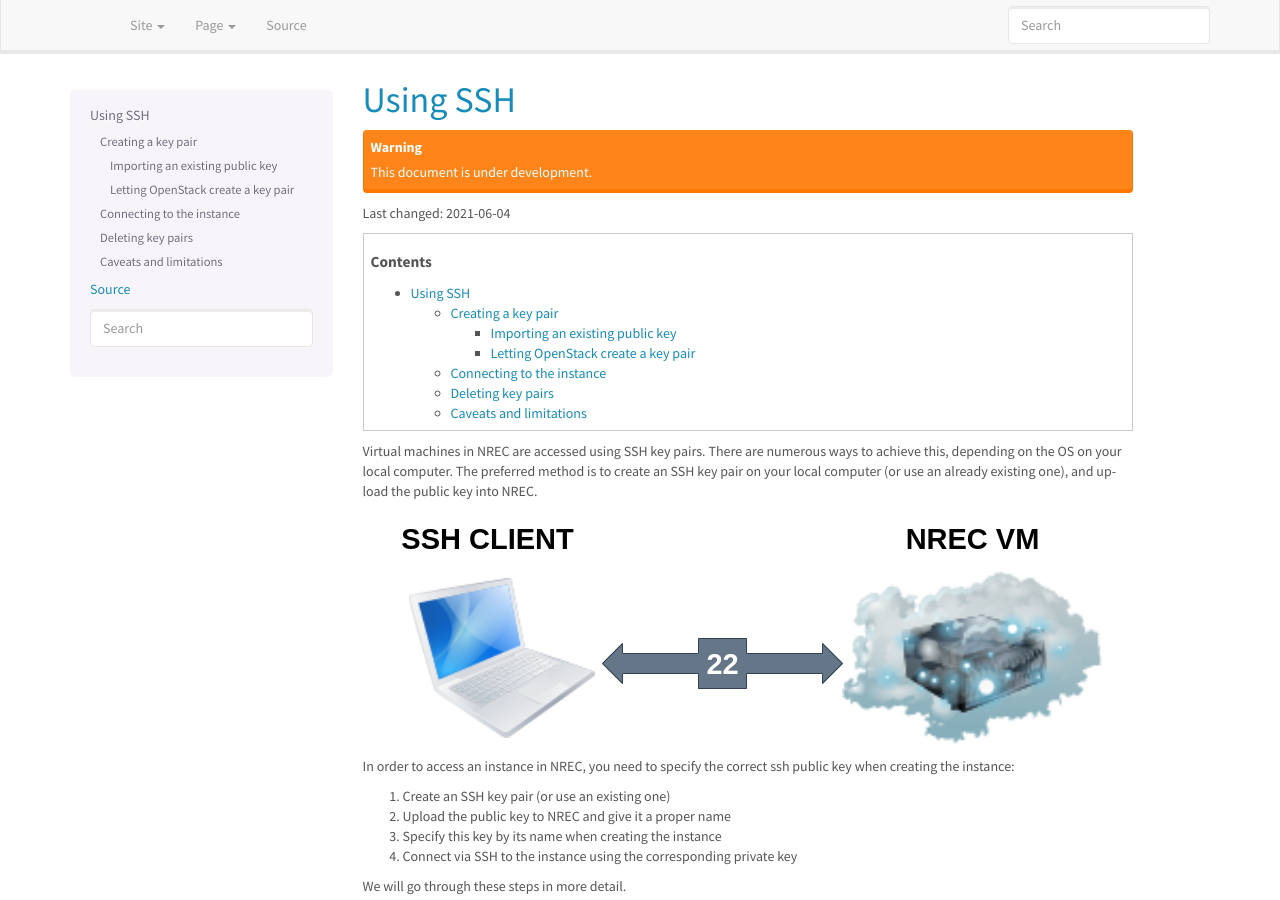
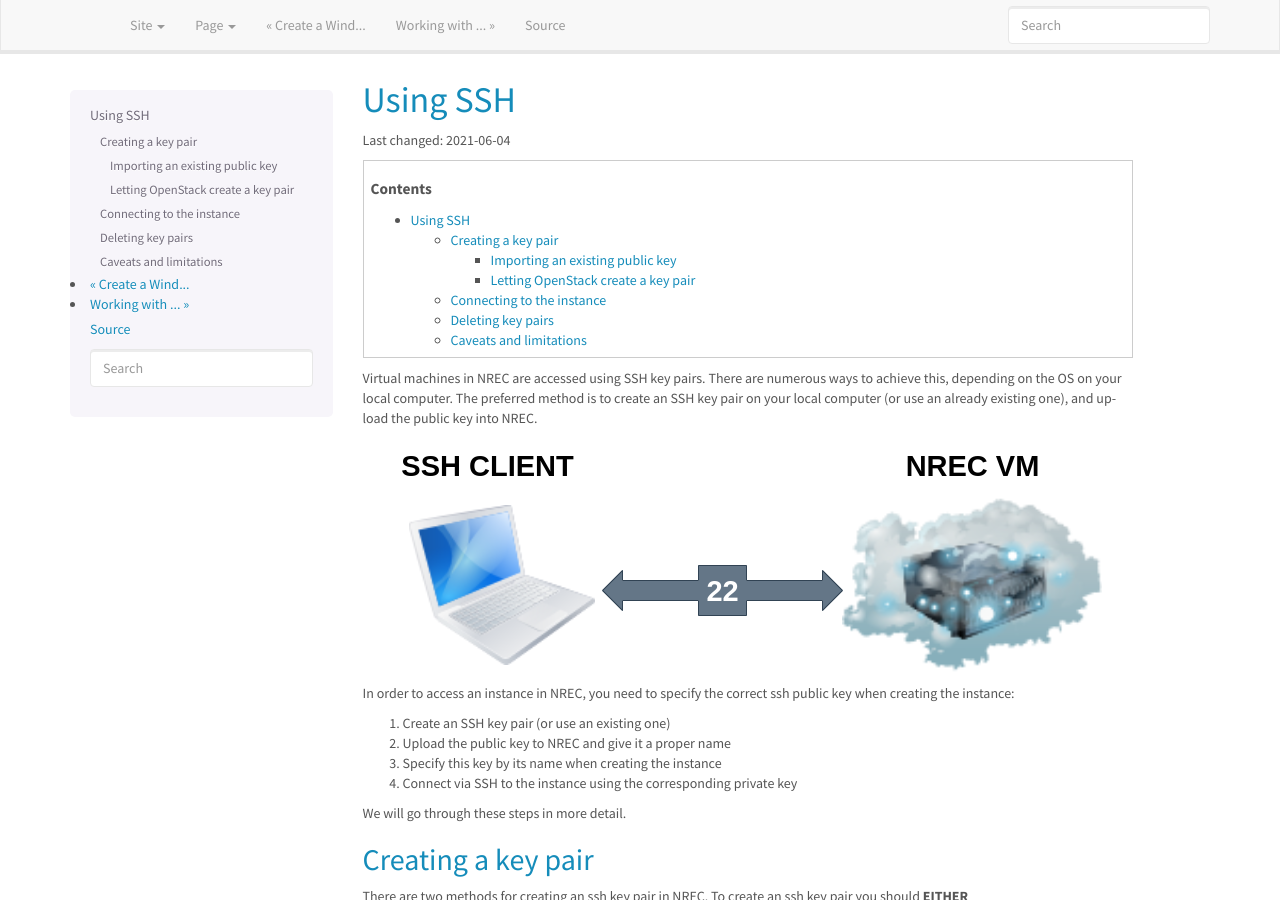
Before and after one commit to norcams/docs-enduser, a Sphinx documentation site: the page built from docs/ssh.rst, in a window 1280 px wide and 900 px high. Built offline with Sphinx 7.4.7, drawn with Linux system fonts in a browser that asks for light colours.

```diff
--- a/docs/index.rst
+++ b/docs/index.rst
@@ -21,6 +21,7 @@ Norwegian Research and Education Cloud
    dashboard
    create-virtual-machine
    create-windows-machine
+   ssh
    security-groups
    manage-volumes
    create-snapshot
--- a/docs/ssh.rst
+++ b/docs/ssh.rst
@@ -2,9 +2,6 @@
 
 Using SSH
 =========
-
-.. WARNING::
-   This document is under development.
 
 Last changed: |date|
 
```
